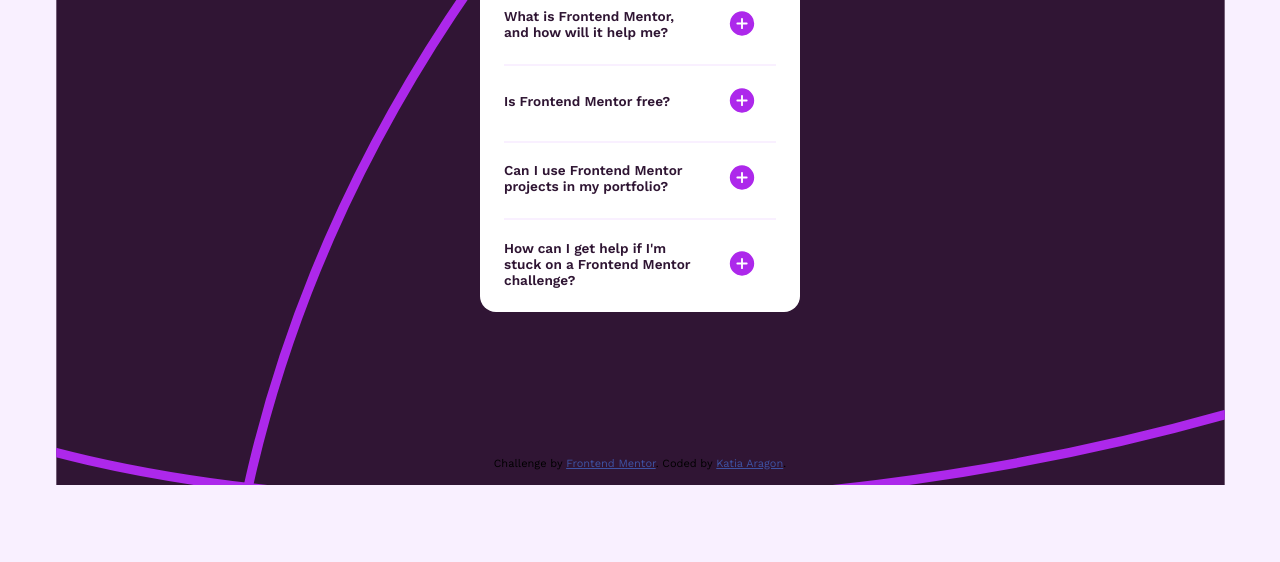
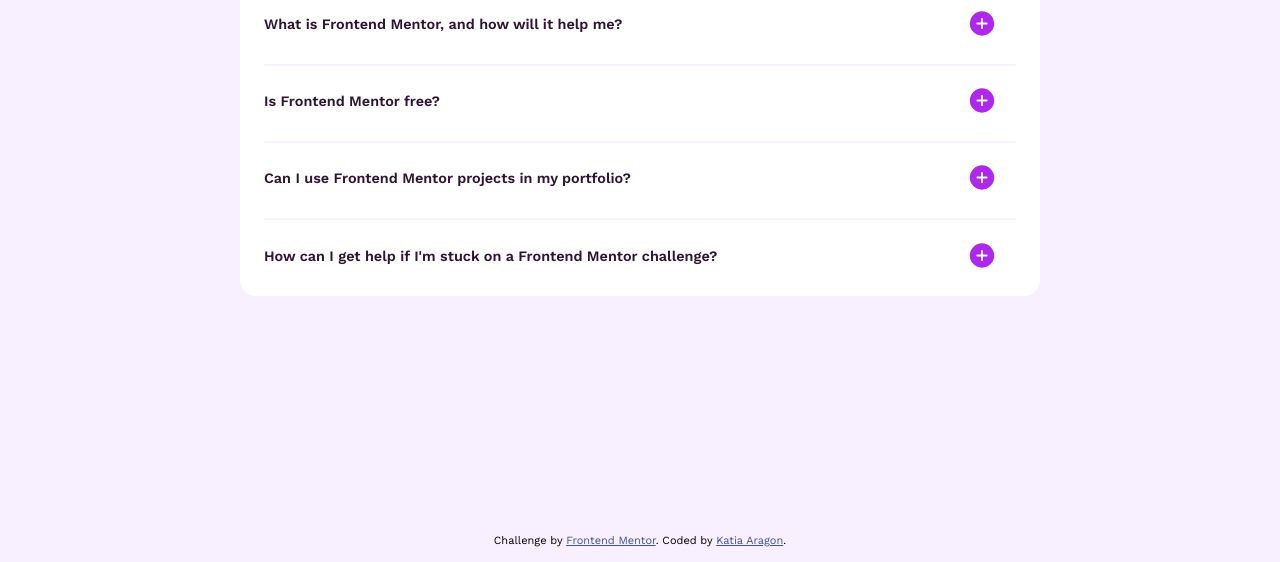
Before and after one commit to ktzazz/FAQ-accordion-thirteen, a plain HTML site: page index.html in a window 1280 px wide. Shown: the part 238-800 px from the top of the page. Drawn offline with nearby package versions, Linux system fonts and the light colour scheme.

Commit message:
code finished

```diff
--- a/style.css
+++ b/style.css
@@ -142,3 +142,41 @@
     text-align: center;
     width: 100%;
 }
+
+@media (min-width: 768px) {
+  body {
+    background-image: url("assets/images/background-pattern-desktop.svg");
+    background-attachment: fixed;
+    background-size: auto;
+    background-position-y: -3.5rem;
+  }
+
+  .faq-container{
+    max-width: 37rem;
+  }
+
+  h2{
+    font-size: 0.9rem;
+  }
+
+  p{
+    font-size: 0.9rem;
+  }
+
+  footer{
+    position: fixed;
+    z-index: -1;
+  }
+
+}
+
+@media (min-width: 1124px) {
+
+  body{
+    background-size: contain;
+  }
+
+  .faq-container{
+    max-width: 50rem;
+  }
+}
```
Also changed, not shown: DESKTOP.jpeg (added), FOCUS-ACTIVE.PNG (added), MOBILE.jpeg (added), TABLET.jpeg (added).
